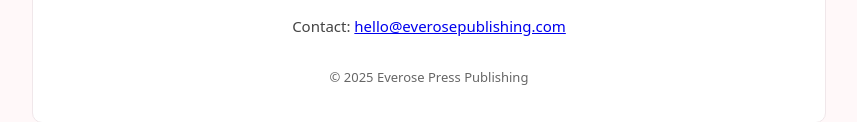
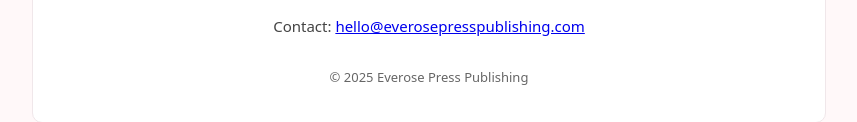
Before and after one commit to dtjustice2025/dtjustice2025.github.io, a plain HTML site: page index.html in a window 1280 px wide. Shown: the part 198-320 px from the top of the page, without its empty margins (211-1068 px from the left). Drawn offline with Linux system fonts and the light colour scheme.

Commit message:
Update index.html

```diff
--- a/index.html
+++ b/index.html
@@ -17,7 +17,7 @@
   <main class="wrap" role="main">
     <h1>Everose Press Publishing</h1>
     <p><strong>Everose Press Publishing — an independent publisher of cozy mysteries and spooky-cute books for readers of all ages.</strong></p>
-    <p class="contact">Contact: <a href="mailto:hello@everosepresspublishing.com">hello@everosepublishing.com</a></p>
+    <p class="contact">Contact: <a href="mailto:hello@everosepublishing.com">hello@everosepresspublishing.com</a></p>
     <footer>© <span id="yr"></span> Everose Press Publishing</footer>
   </main>
   <script>document.getElementById('yr').textContent = new Date().getFullYear();</script>
```
